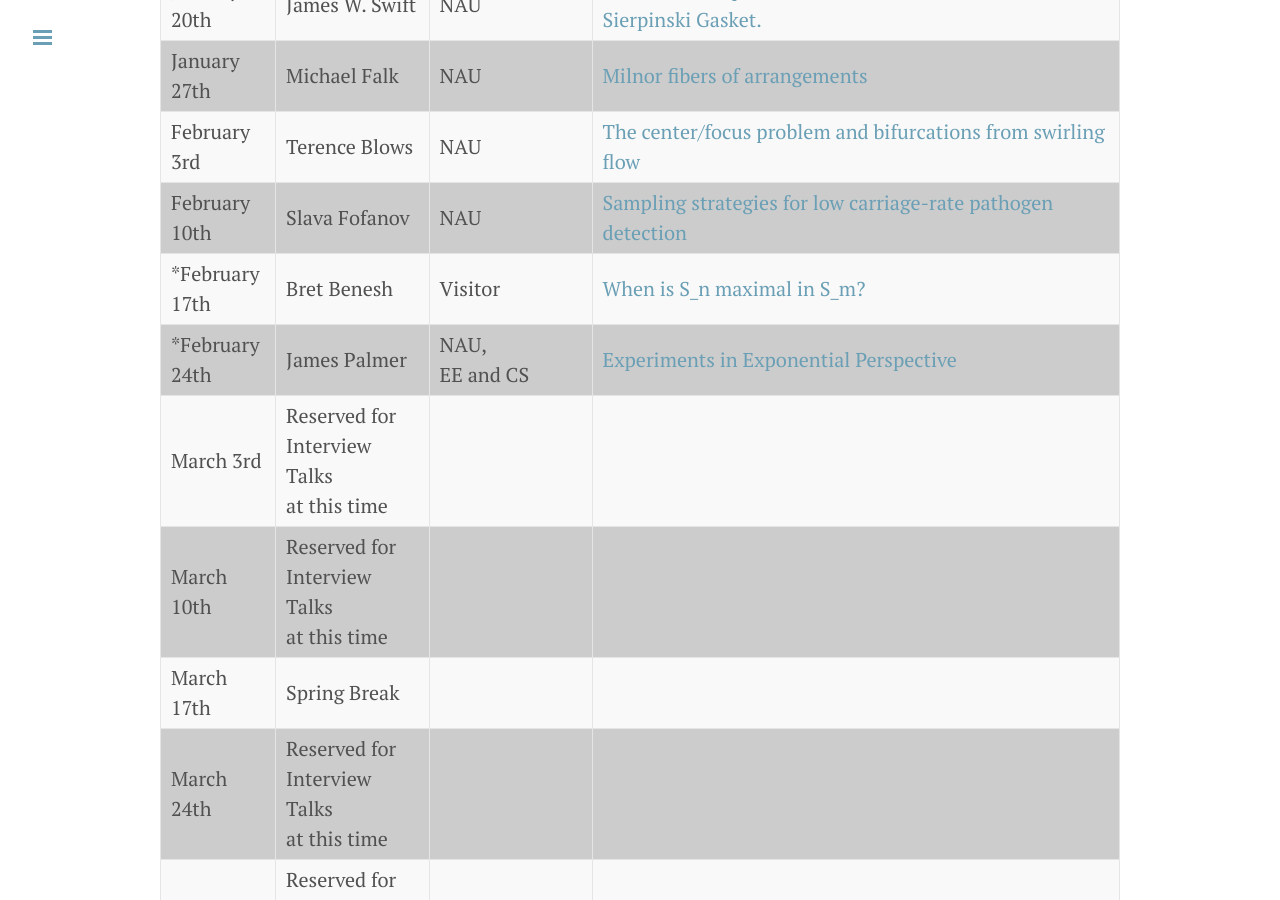
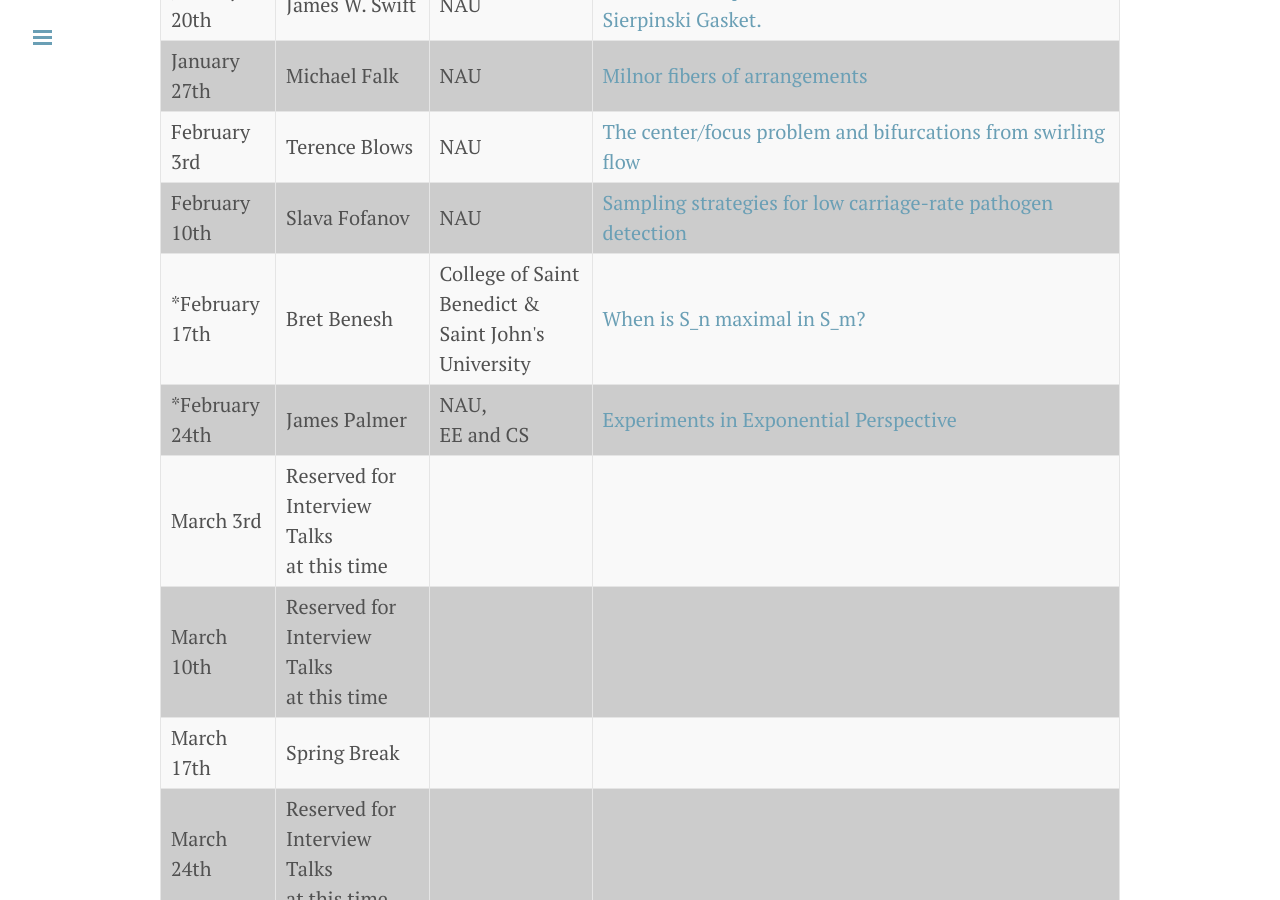
Before and after one commit to NAUMathStat/seminars, a Jekyll site: the page built from colloquiumSpring2015.md, in a window 1280 px wide and 900 px high, scrolled down 557 px. Built offline with Jekyll 4.4.1, drawn with Linux system fonts in a browser that asks for light colours; Markdown is read by kramdown in place of the engine named in the settings.

Commit message:
edit school

```diff
--- a/colloquiumSpring2015.md
+++ b/colloquiumSpring2015.md
@@ -74,7 +74,7 @@ Invariant Subspaces for a Nonlinear PDE on the Sierpinski Gasket.</a></td>
 <tr>
   <td>*February 17th</td>
   <td>Bret Benesh</td>
-  <td>Visitor</td>
+  <td>College of Saint Benedict & Saint John's University</td>
 <td><a href="{{ site.baseurl }}/colloquium_files/benesh_021715.pdf" target="_blank">When is S_n maximal in S_m?</a></td>
 </tr>
 
```
